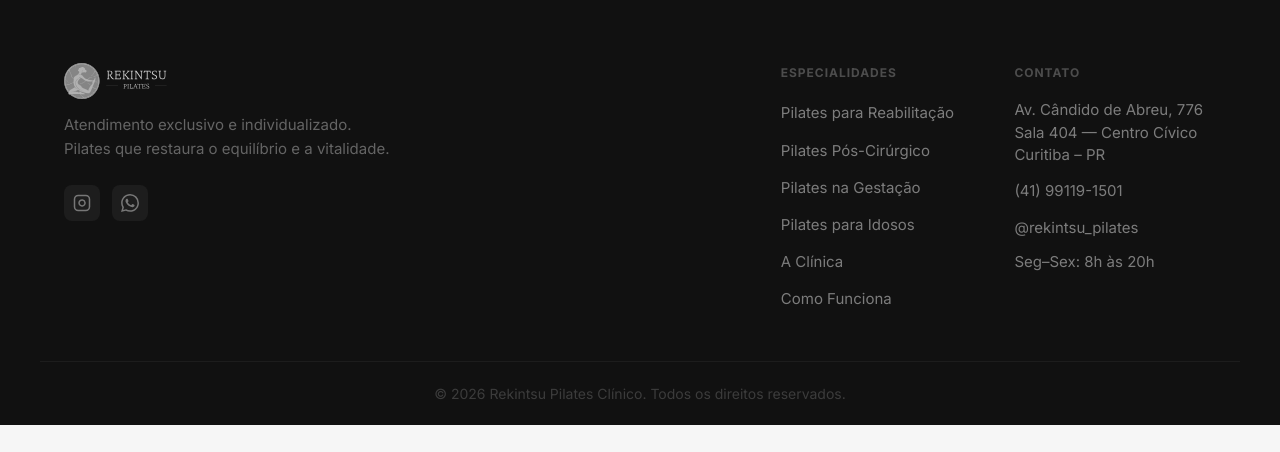
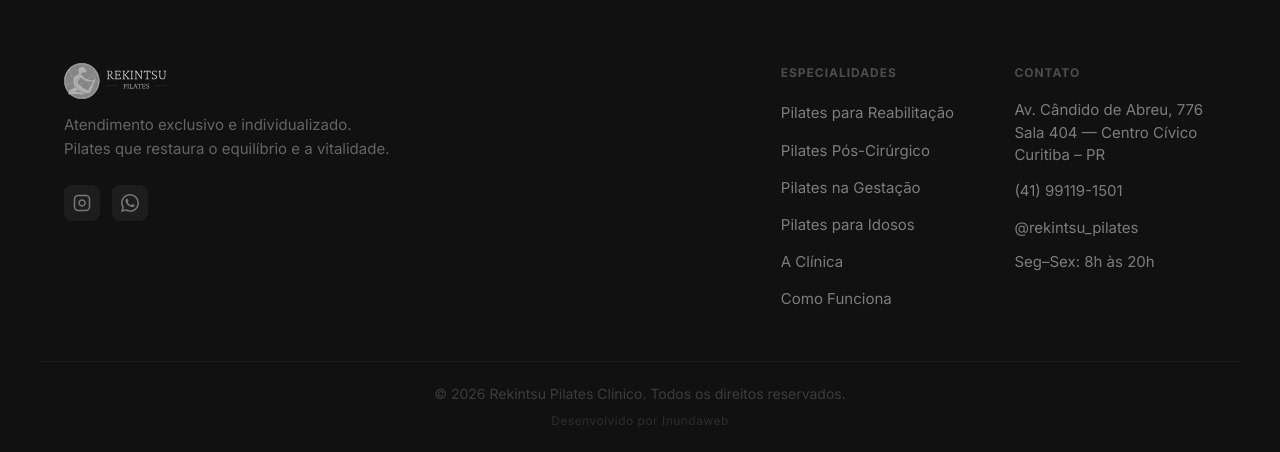
Before and after one commit to gholive84/rekintsu, a PHP site: page /site/paginas/blog.php in a window 1280 px wide. Shown: the part 1494-1946 px from the top of the page. Before the commit the page ends 1919 px from the top, so only its background shows below. Run offline with PHP 8.4, Linux system fonts and the light colour scheme; data that the repository does not hold is empty; a stand-in replaces the project's code that opens the database connection; some libraries are stand-ins or nearby versions.

Commit message:
Adiciona crédito discreto "Desenvolvido por Inundaweb" no rodapé

```diff
--- a/site/assets/css/sections.css
+++ b/site/assets/css/sections.css
@@ -1148,6 +1148,23 @@
     text-align: center;
 }
 
+.footer__credit {
+    margin-top: 6px;
+    font-size: 0.75rem !important;
+    color: rgba(255,255,255,0.12) !important;
+    letter-spacing: 0.04em;
+}
+
+.footer__credit a {
+    color: inherit;
+    text-decoration: none;
+    transition: color 0.2s;
+}
+
+.footer__credit a:hover {
+    color: rgba(255,255,255,0.5);
+}
+
 /* ===== LOGO ===== */
 .logo__img {
     height: 44px;
--- a/site/includes/footer.php
+++ b/site/includes/footer.php
@@ -42,6 +42,7 @@
     <div class="footer__bottom">
         <div class="container">
             <p>&copy; <?php echo date('Y'); ?> Rekintsu Pilates Clínico. Todos os direitos reservados.</p>
+            <p class="footer__credit">Desenvolvido por <a href="https://inundaweb.com.br" target="_blank" rel="noopener">Inundaweb</a></p>
         </div>
     </div>
 </footer>
```
